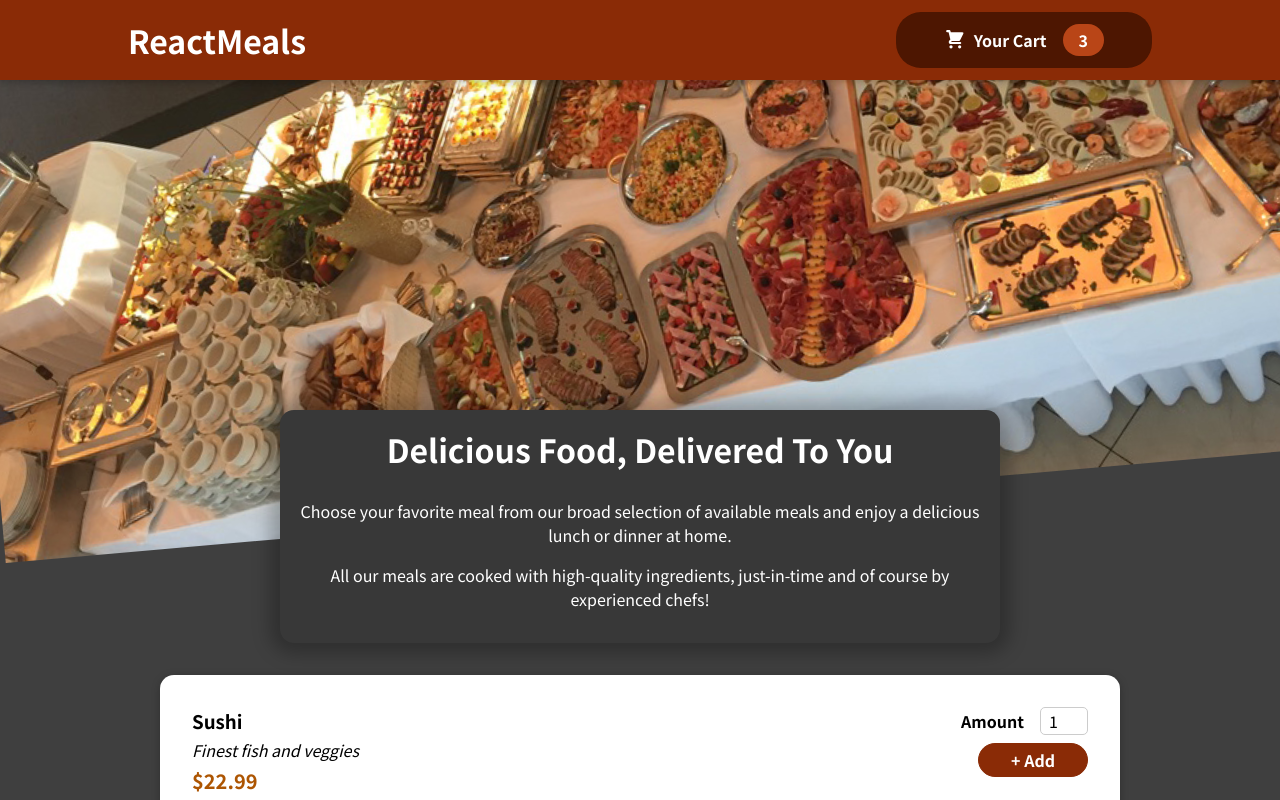
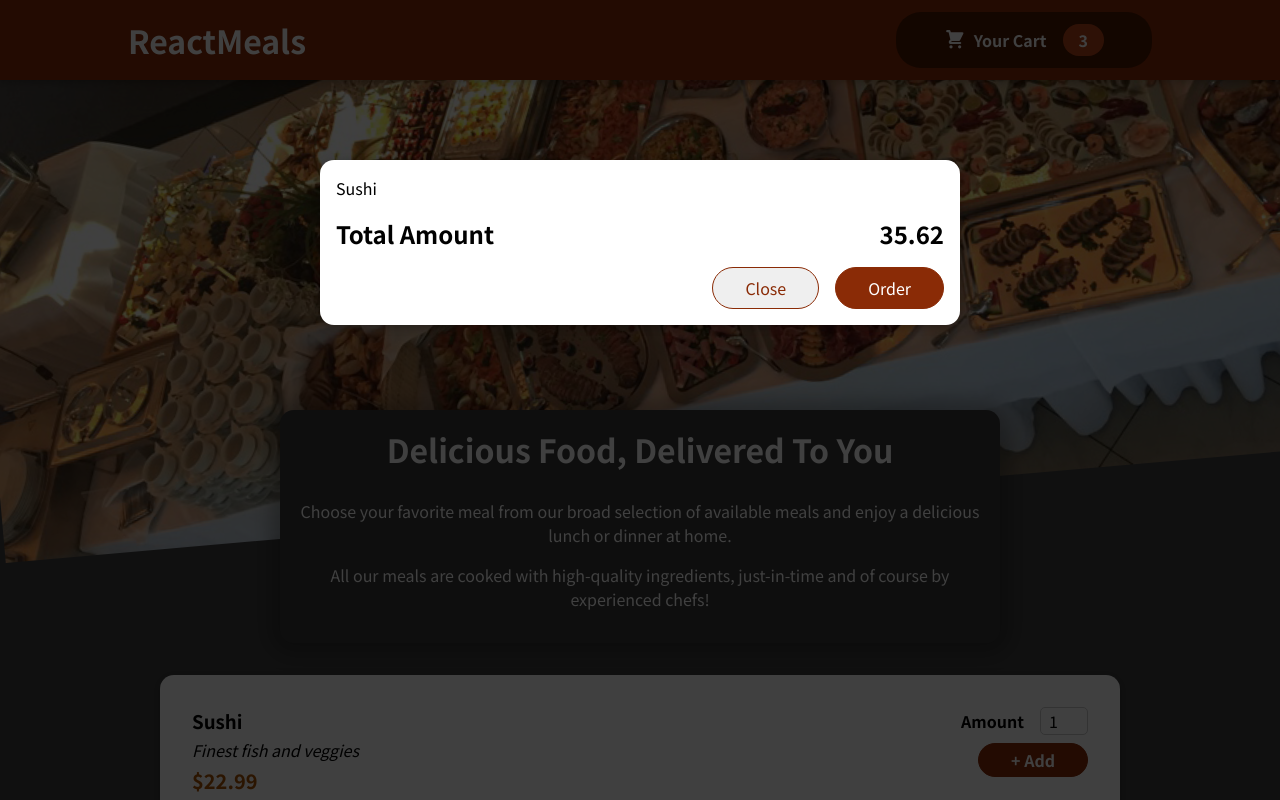
Before and after one commit to sys-ryan/react-food_order_app, a React (Create React App) app: page / in a window 1280 px wide. Shown: the top 800 px of the page. Built offline with nearby package versions, Linux system fonts and the light colour scheme.

Commit message:
feat: create Modal component
- add Modal via a react portal
- debug Cart component

```diff
--- a/public/index.html
+++ b/public/index.html
@@ -28,6 +28,7 @@
   </head>
   <body>
     <noscript>You need to enable JavaScript to run this app.</noscript>
+    <div id="overlays"></div>
     <div id="root"></div>
     <!--
       This HTML file is a template.
--- a/src/App.js
+++ b/src/App.js
@@ -1,11 +1,12 @@
 import React from "react";
 import Header from "./components/Layout/Header";
-
 import Meals from "./components/Meals/Meals";
+import Cart from "./components/Cart/Cart";
 
 function App() {
   return (
     <React.Fragment>
+      <Cart />
       <Header />
       <main>
         <Meals />
--- a/src/components/Cart/Cart.js
+++ b/src/components/Cart/Cart.js
@@ -1,3 +1,4 @@
+import Modal from "../UI/Modal";
 import classes from "./Cart.module.css";
 
 const Cart = (props) => {
@@ -10,7 +11,7 @@
   );
 
   return (
-    <div>
+    <Modal>
       {cartItems}
       <div className={classes.total}>
         <span>Total Amount</span>
@@ -20,7 +21,7 @@
         <button className={classes["button--alt"]}>Close</button>
         <button className={classes.button}>Order</button>
       </div>
-    </div>
+    </Modal>
   );
 };
 
--- a/src/components/Cart/Cart.module.css
+++ b/src/components/Cart/Cart.module.css
@@ -0,0 +1,39 @@
+.cart-items {
+  list-style: none;
+  margin: 0;
+  padding: 0;
+  max-height: 20rem;
+  overflow: auto;
+}
+
+.total {
+  display: flex;
+  justify-content: space-between;
+  align-items: center;
+  font-weight: bold;
+  font-size: 1.5rem;
+  margin: 1rem 0;
+}
+
+.actions {
+  text-align: right;
+}
+
+.actions button {
+  font: inherit;
+  cursor: pointer;
+  background0color: transparent;
+  border: 1px solid #8a2b06;
+  padding: 0.5rem 2rem;
+  border-radius: 25px;
+  margin-left: 1rem;
+}
+
+.actions .button--alt {
+  color: #8a2b06;
+}
+
+.actions .button {
+  background-color: #8a2b06;
+  color: white;
+}
--- /dev/null
+++ b/src/components/UI/Modal.js
@@ -0,0 +1,31 @@
+import React from "react";
+import ReactDom from "react-dom";
+
+import classes from "./Modal.module.css";
+
+const Backdrop = (props) => {
+  return <div className={classes.backdrop}></div>;
+};
+
+const ModalOverlay = (props) => {
+  return (
+    <div className={classes.modal}>
+      <div className={classes.content}>{props.children}</div>
+    </div>
+  );
+};
+
+const portalElement = document.getElementById("overlays");
+const Modal = (props) => {
+  return (
+    <React.Fragment>
+      {ReactDom.createPortal(<Backdrop />, portalElement)}
+      {ReactDom.createPortal(
+        <ModalOverlay>{props.children}</ModalOverlay>,
+        portalElement
+      )}
+    </React.Fragment>
+  );
+};
+
+export default Modal;
--- /dev/null
+++ b/src/components/UI/Modal.module.css
@@ -0,0 +1,41 @@
+.backdrop {
+  position: fixed;
+  top: 0;
+  left: 0;
+  width: 100%;
+  height: 100vh;
+  z-index: 20;
+  background-color: rgba(0, 0, 0, 0.75);
+}
+
+.modal {
+  position: fixed;
+  top: 20vh;
+  left: 5%;
+  width: 90%;
+  background-color: white;
+  padding: 1rem;
+  border-radius: 14px;
+  box-shadow: 0 2px 8px rgba(0, 0, 0, 0.25);
+  z-index: 30;
+  animation: slide-down 300ms ease-out forwards;
+}
+
+@media(min-width: 768px) {
+  .modal {
+    width: 40rem;
+    left: calc(50% - 20rem);
+  }
+}
+
+@keyframes slide-down {
+  from {
+    opacity: 0;
+    transform: translateY(-3rem);
+  }
+
+  to {
+    opacity: 1;
+    transform: translateY(0);
+  }
+}
```
Also changed, not shown: 1 other file (tests, documents, lock files or other folders).
